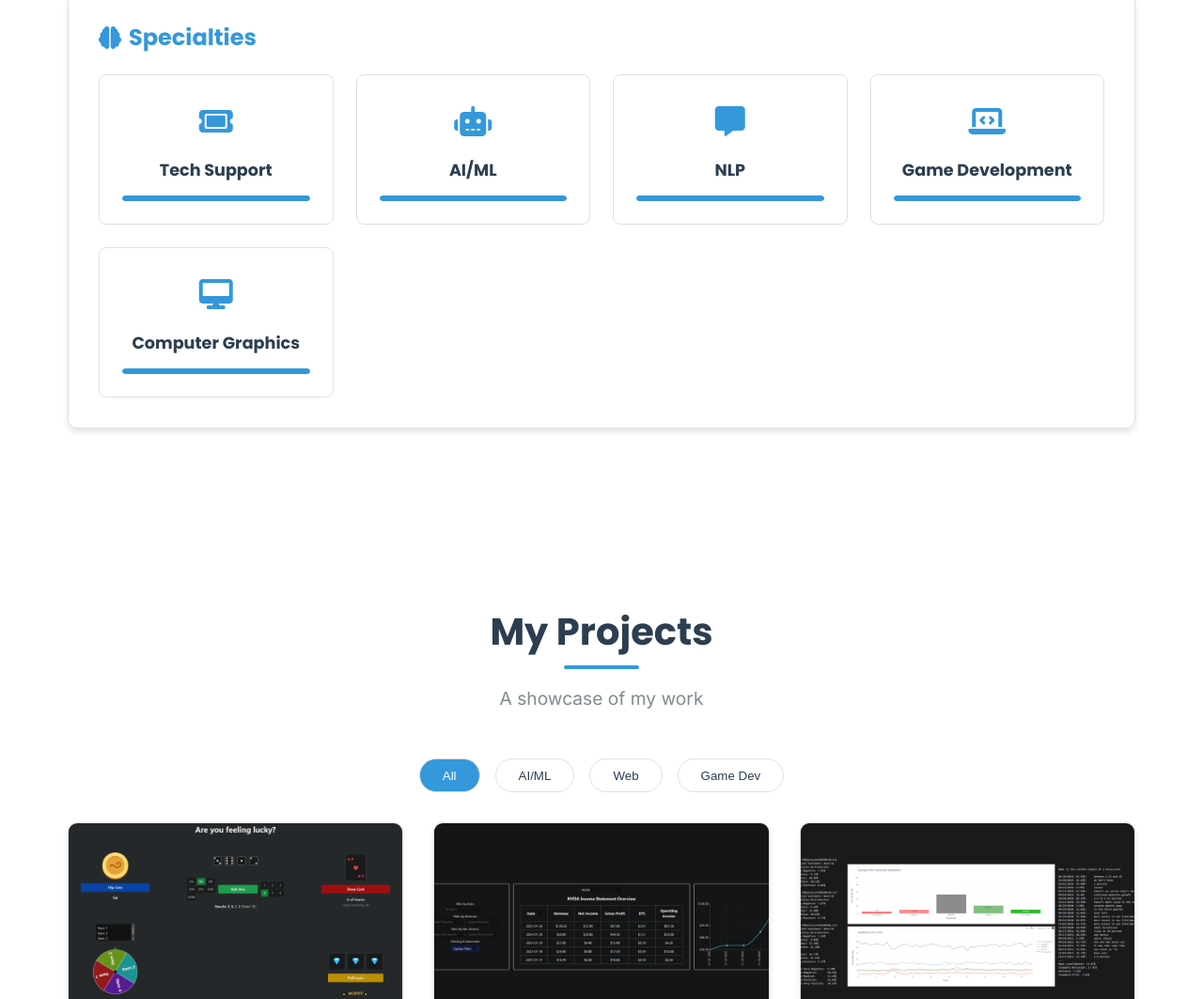
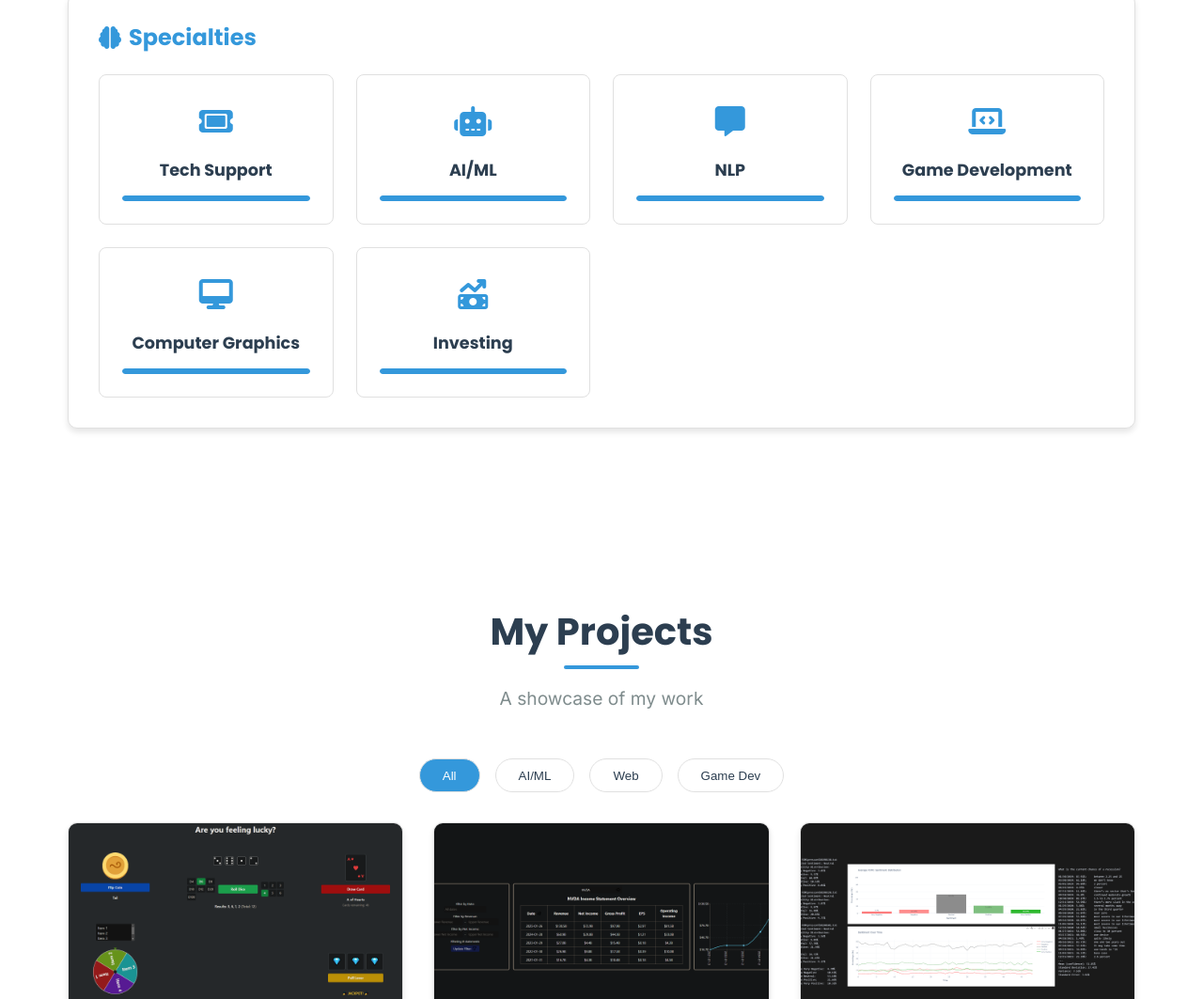
Before and after one commit to DrewLickman/DrewLickman.github.io, a plain HTML site: page index.html in a window 1280 px wide. Shown: the part 3039-4102 px from the top of the page at 94% size. Drawn offline with Linux system fonts and the light colour scheme; a script that the page names is missing.

Commit message:
Added Investing specialty

```diff
--- a/index.html
+++ b/index.html
@@ -327,6 +327,15 @@
                                 <i class="fas fa-desktop"></i>
                             </div>
                             <h4 class="skill-name">Computer Graphics</h4>
+                            <div class="skill-level">
+                                <div class="skill-progress"></div>
+                            </div>
+                        </div>
+                        <div class="skill-card" data-skill="Finances">
+                            <div class="skill-icon">
+                                <i class="fa-solid fa-money-bill-trend-up"></i>
+                            </div>
+                            <h4 class="skill-name">Investing</h4>
                             <div class="skill-level">
                                 <div class="skill-progress"></div>
                             </div>
```
